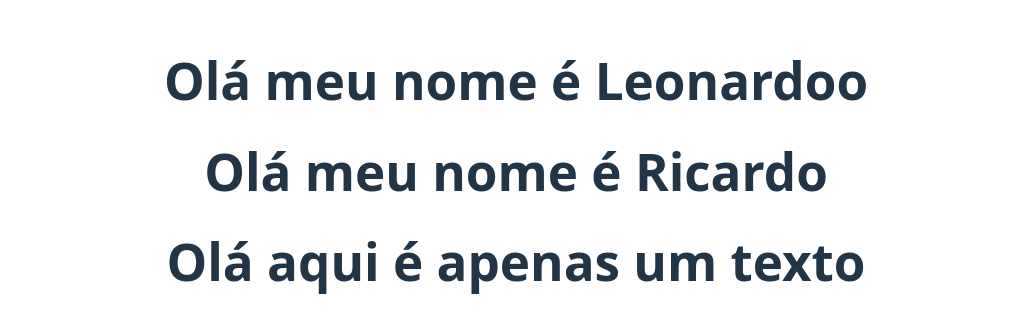
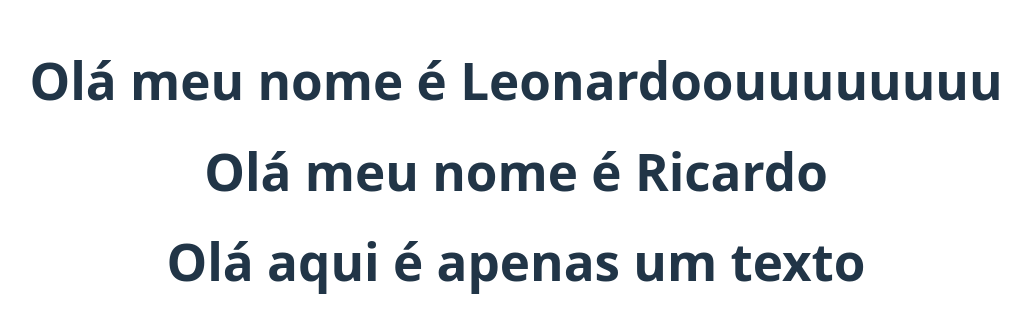
Before and after one commit to rodrigoncruz/react-aula-github, a React (Vite) app in the folder react-github/: page / in a window 1280 px wide. Shown: the part 229-562 px from the top of the page, without its empty margins (124-1154 px from the left). Built offline with nearby package versions, Linux system fonts and the light colour scheme.

Commit message:
alterei com o U

```diff
--- a/react-github/src/App.jsx
+++ b/react-github/src/App.jsx
@@ -7,7 +7,7 @@ function App() {
   return (
     <>
       <div>
-        <Teste nome="Leonardoo"/>
+        <Teste nome="Leonardoouuuuuuuu"/>
         <Teste nome="Ricardo"/>
         <Texto />
       </div>
```
